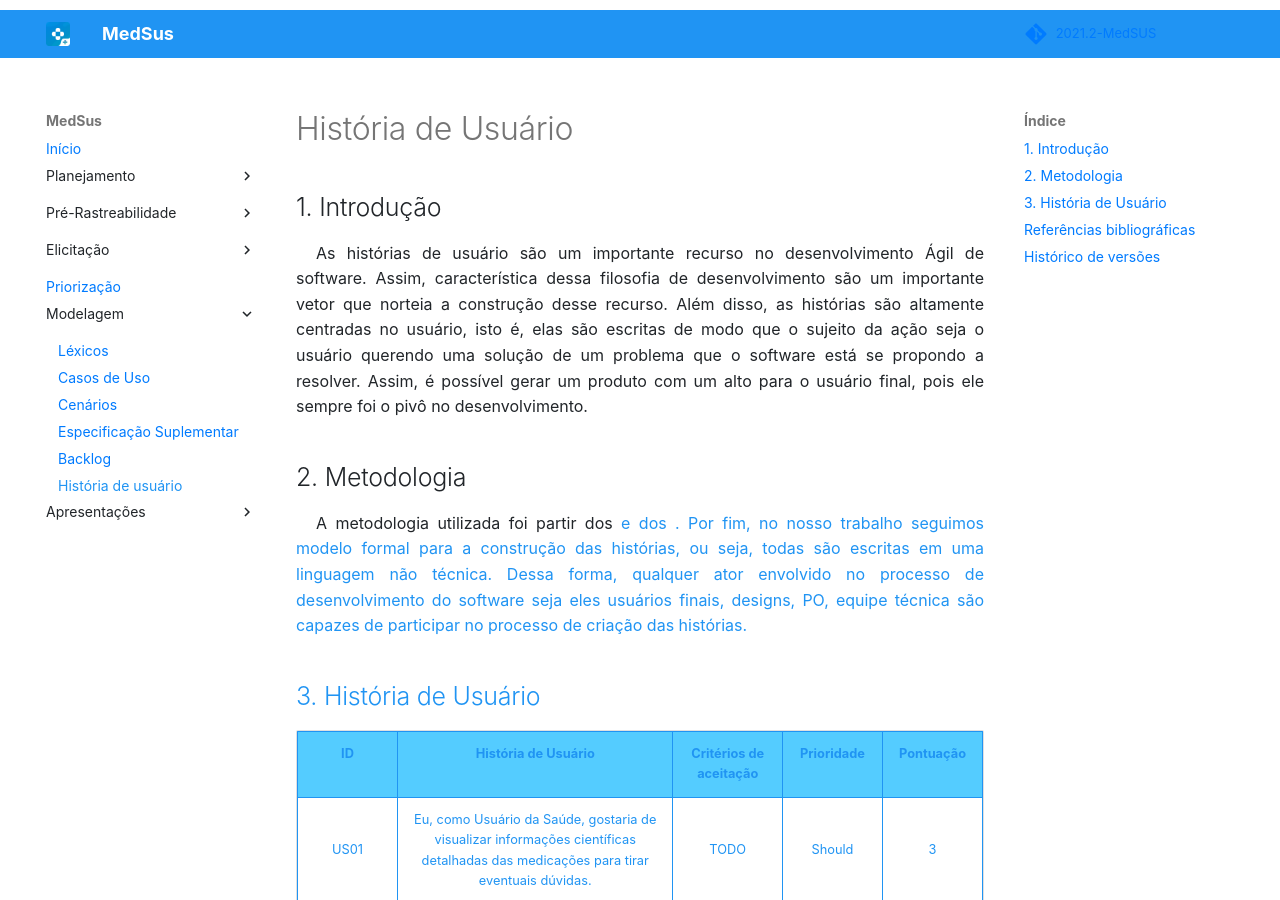
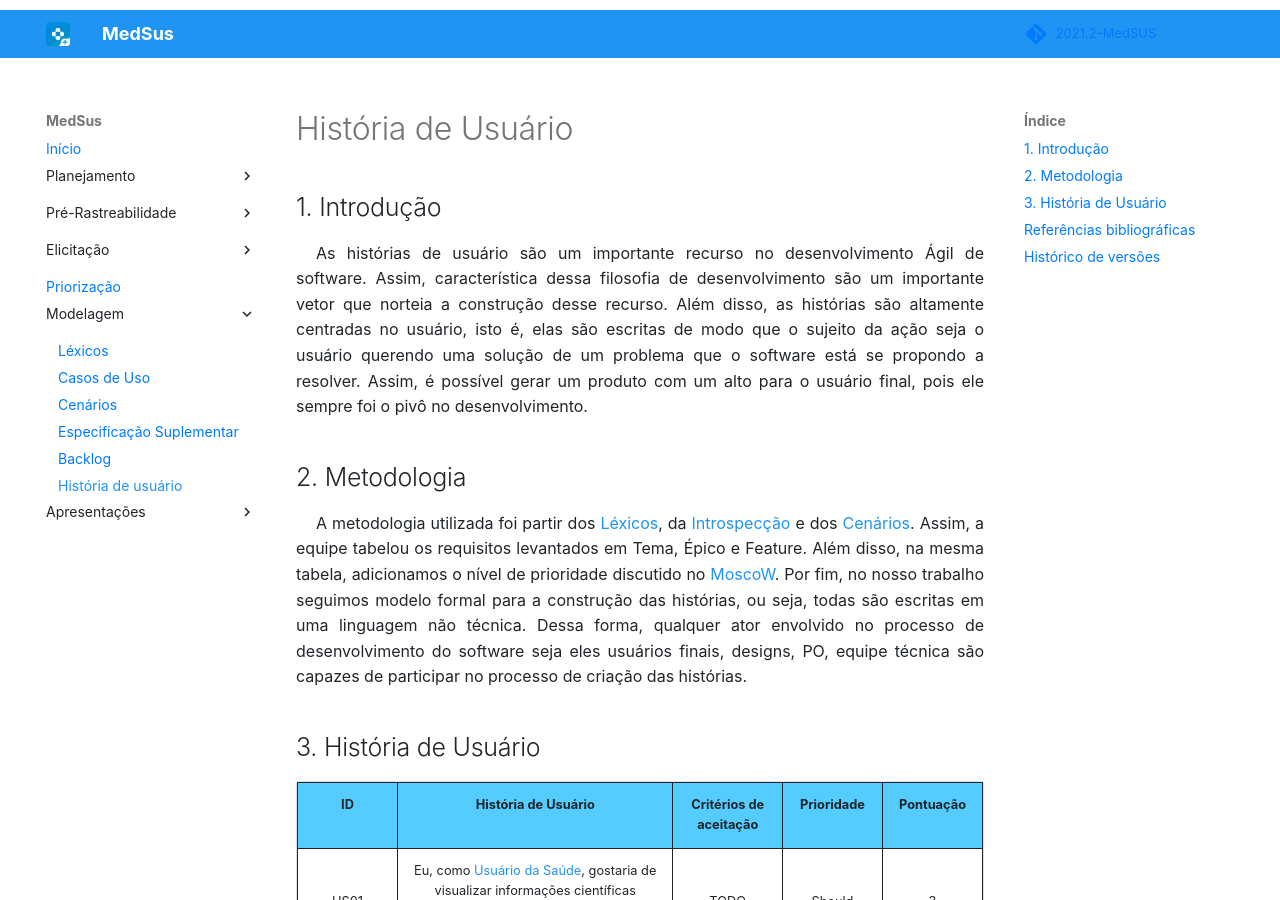
Before and after one commit to Requisitos-de-Software/2021.2-MedSUS, an MkDocs documentation site: the page built from docs/modeling/userstory.md, in a window 1280 px wide and 900 px high. Built offline with MkDocs 1.6.1 and Material for MkDocs 9.7.7, drawn with Linux system fonts in a browser that asks for light colours; some web fonts are replaced; comment, search, counter and statistics services are not loaded; part of the change alters nothing that is shown.

Commit message:
Revisão de texto

```diff
--- a/docs/modeling/userstory.md
+++ b/docs/modeling/userstory.md
@@ -11,7 +11,7 @@ Além disso, as histórias são altamente centradas no usuário, isto é, elas s
 ## 2. Metodologia
 
 <p style="text-indent: 20px; text-align: justify">
-A metodologia utilizada foi partir dos <a href="https://requisitos-de-software.github.io/2021.2-MedSUS/modeling/lexicos/%22%3E Léxicos</a>, da <a href="https://requisitos-de-software.github.io/2021.2-MedSUS/elicitation/introspective/%22%3E Introspecção</a> e dos <a href="https://requisitos-de-software.github.io/2021.2-MedSUS/modeling/scenarios/%22%3E Cenários</a>. Assim, a equipe tabelou os requisitos levantados em Tema, Épico e Feature. Além disso, na mesma tabela, adicionamos o nível de prioridade discutido no <a href="https://requisitos-de-software.github.io/2021.2-MedSUS/priorization/moscow/%22%3E MoscoW</a>. Por fim, no nosso trabalho seguimos modelo formal para a construção das histórias, ou seja, todas são escritas em uma linguagem não técnica. Dessa forma, qualquer ator envolvido no processo de desenvolvimento do software seja eles usuários finais, designs, PO, equipe técnica são capazes de participar no processo de criação das histórias.
+A metodologia utilizada foi partir dos <a href="https://requisitos-de-software.github.io/2021.2-MedSUS/modeling/lexicos/">Léxicos</a>, da <a href="https://requisitos-de-software.github.io/2021.2-MedSUS/elicitation/introspective/"> Introspecção</a> e dos <a href="https://requisitos-de-software.github.io/2021.2-MedSUS/modeling/scenarios/"> Cenários</a>. Assim, a equipe tabelou os requisitos levantados em Tema, Épico e Feature. Além disso, na mesma tabela, adicionamos o nível de prioridade discutido no <a href="https://requisitos-de-software.github.io/2021.2-MedSUS/priorization/moscow/"> MoscoW</a>. Por fim, no nosso trabalho seguimos modelo formal para a construção das histórias, ou seja, todas são escritas em uma linguagem não técnica. Dessa forma, qualquer ator envolvido no processo de desenvolvimento do software seja eles usuários finais, designs, PO, equipe técnica são capazes de participar no processo de criação das histórias.
 
 </p>
 
```
